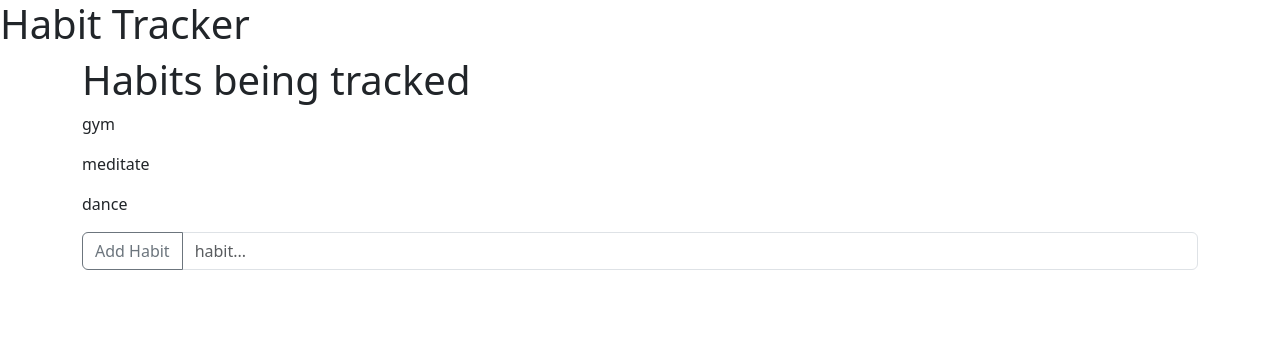
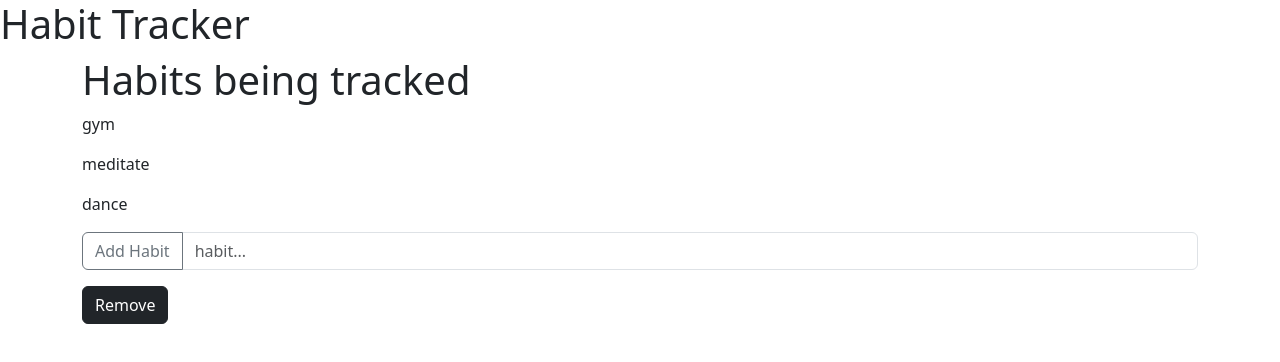
Before and after one commit to Sgissa/habit-tracker, a React (Vite) app in the folder Habit-Tracker/: page / in a window 1280 px wide. Shown: the top 362 px of the page. Built offline with nearby package versions, Linux system fonts and the light colour scheme.

Commit message:
remove habits

```diff
--- a/Habit-Tracker/src/components/Habits.jsx
+++ b/Habit-Tracker/src/components/Habits.jsx
@@ -11,6 +11,13 @@ function Habits() {
     if (newHabit !== "") {
       setHabits([...Habits, newHabit]);
       setNewHabit("");
+    }
+  };
+
+  const removeHabit = () => {
+    if (Habits.length > 0) {
+      const updateHabits = Habits.slice(0, -1);
+      setHabits(updateHabits);
     }
   };
 
@@ -38,6 +45,9 @@ function Habits() {
           onChange={(e) => setNewHabit(e.target.value)}
         />
       </div>
+      <button type="button" class="btn btn-dark" onClick={removeHabit}>
+        Remove
+      </button>
     </>
   );
 }
```
